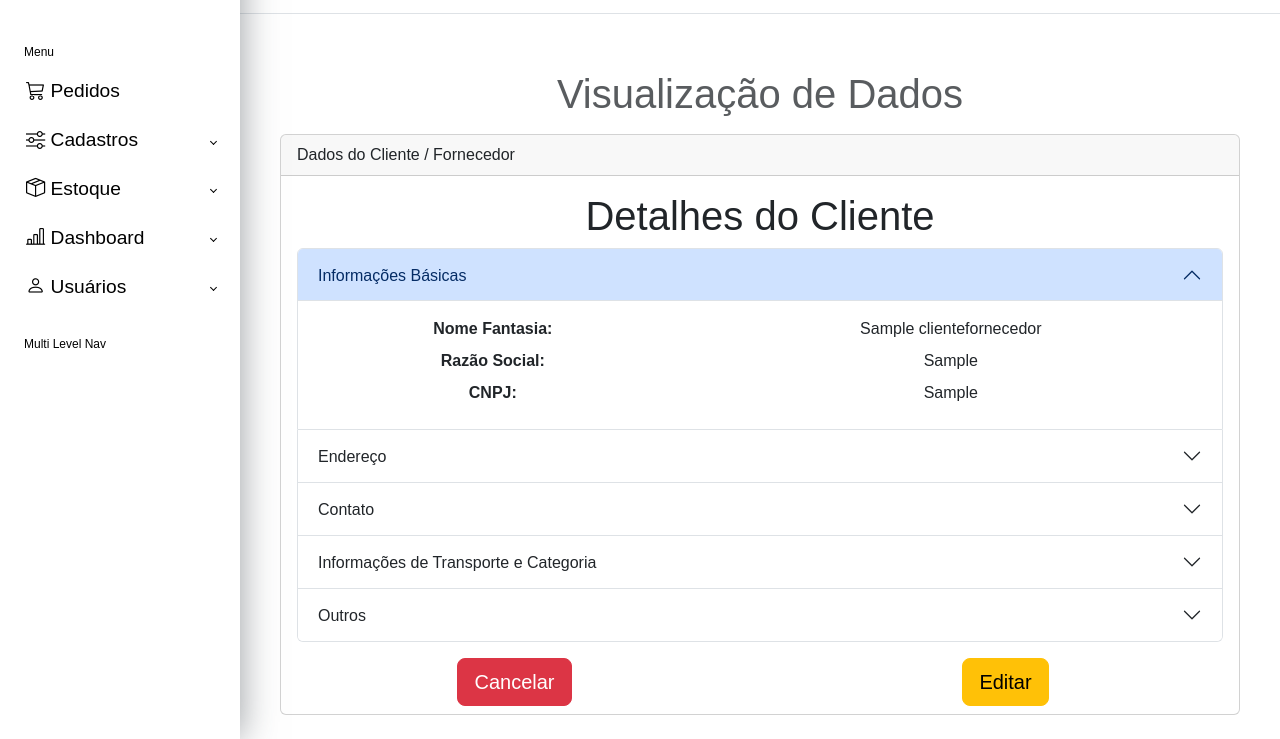
After one commit to dev-alternativa/dev_django, a Django app: page /cliente_fornecedor/1/detail/ in a window 1280 px wide. The commit adds this page. Shown: the part 78-817 px from the top of the page. Run offline with Django 5.2, Linux system fonts and the light colour scheme; tables that the repository leaves empty hold one stand-in row (values such as "Sample post").

Commit message:
Refatoração, inclusão de campo de busca nos cadastros, inclusão da View de detalhes do cliente

```diff
--- a/cadastro/static/js/misc.js
+++ b/cadastro/static/js/cadastro_misc.js
@@ -23,4 +23,10 @@ $(document).ready( () => {
   }
   $('#id_largura, #id_comprimento').on('input', calculaArea);
   $('#id_tipo_categoria').on('change', calculaArea);
+
 });
+
+// Ativa tooltip
+$(document).ready(function(){
+  $('[data-toggle="tooltip"]').tooltip();
+});
--- /dev/null
+++ b/cadastro/templates/cliente_fornecedor/visualizar_cliente.html
@@ -0,0 +1,221 @@
+{% extends "base.html" %}
+{% load static %}
+
+{% block title %}Visualizar Cliente / Fornecedor{% endblock %}
+
+{% block content %}
+
+
+<div class="container mt-5">
+    <h1 class="text-body-secondary text-center mb-3">Visualização de Dados</h1>
+    <div class="card">
+        <div class="card-header">
+            Dados do Cliente / Fornecedor
+        </div>
+        <div class="card-body text-center">
+            <h1>Detalhes do Cliente</h1>
+
+            <div class="accordion" id="accordionClientData">
+                <!-- Informações Básicas -->
+                <div class="accordion-item">
+                    <div class="accordion-header" id="headingOne">
+                        <h2 class="mb-0">
+                            <button class="accordion-button" type="button" data-bs-toggle="collapse" data-bs-target="#panelsStayOpen-collapseOne" aria-expanded="true" aria-controls="panelsStayOpen-collapseOne">
+                                Informações Básicas
+                            </button>
+                        </h2>
+                    </div>
+                    <div id="panelsStayOpen-collapseOne" class="accordion-collapse collapse show" aria-labelledby="headingOne" data-parent="#accordionClientData">
+                        <div class="card-body">
+                            <div class="row mb-2">
+                                <div class="col-sm-5"><strong>Nome Fantasia:</strong></div>
+                                <div class="col-sm-7">{{ object.nome_fantasia }}</div>
+                            </div>
+                            <div class="row mb-2">
+                                <div class="col-sm-5"><strong>Razão Social:</strong></div>
+                                <div class="col-sm-7">{{ object.razao_social }}</div>
+                            </div>
+                            <div class="row mb-2">
+                                <div class="col-sm-5"><strong>CNPJ:</strong></div>
+                                <div class="col-sm-7">{{ object.cnpj }}</div>
+                            </div>
+                        </div>
+                    </div>
+                </div>
+
+                <!-- Endereço -->
+                <div class="accordion-item">
+                    <div class="accordion-header" id="headingTwo">
+                        <h2 class="mb-0">
+                            <button class="accordion-button collapsed" type="button" data-bs-toggle="collapse" data-bs-target="#panelsStayOpen-collapseTwo" aria-expanded="false" aria-controls="panelsStayOpen-collapseTwo">
+                                Endereço
+                            </button>
+                        </h2>
+                    </div>
+                    <div id="panelsStayOpen-collapseTwo" class="accordion-collapse collapse" aria-labelledby="headingTwo" data-parent="#accordionClientData">
+                        <div class="card-body">
+                            <div class="row mb-2">
+                                <div class="col-sm-5"><strong>Cidade:</strong></div>
+                                <div class="col-sm-7">{{ object.cidade }}</div>
+                            </div>
+                            <div class="row mb-2">
+                                <div class="col-sm-5"><strong>Estado:</strong></div>
+                                <div class="col-sm-7">{{ object.estado }}</div>
+                            </div>
+                            <div class="row mb-2">
+                                <div class="col-sm-5"><strong>Endereço:</strong></div>
+                                <div class="col-sm-7">{{ object.endereco }}</div>
+                            </div>
+                            <div class="row mb-2">
+                                <div class="col-sm-5"><strong>Bairro:</strong></div>
+                                <div class="col-sm-7">{{ object.bairro }}</div>
+                            </div>
+                            <div class="row mb-2">
+                                <div class="col-sm-5"><strong>Complemento:</strong></div>
+                                <div class="col-sm-7">{{ object.complemento }}</div>
+                            </div>
+                            <div class="row mb-2">
+                                <div class="col-sm-5"><strong>Número:</strong></div>
+                                <div class="col-sm-7">{{ object.numero }}</div>
+                            </div>
+                            <div class="row mb-2">
+                                <div class="col-sm-5"><strong>CEP:</strong></div>
+                                <div class="col-sm-7">{{ object.cep }}</div>
+                            </div>
+                        </div>
+                    </div>
+                </div>
+
+                <!-- Contato -->
+                <div class="accordion-item">
+                    <div class="accordion-header" id="headingThree">
+                        <h2 class="mb-0">
+                            <button class="accordion-button collapsed" type="button" data-bs-toggle="collapse" data-bs-target="#panelsStayOpen-collapseThree" aria-expanded="false" aria-controls="panelsStayOpen-collapseThree">
+                                Contato
+                            </button>
+                        </h2>
+                    </div>
+                    <div id="panelsStayOpen-collapseThree" class="accordion-collapse collapse" aria-labelledby="headingThree" data-parent="#accordionClientData">
+                        <div class="card-body">
+                            <div class="row mb-2">
+                                <div class="col-sm-5"><strong>Telefone:</strong></div>
+                                <div class="col-sm-7">({{ object.ddd }}) {{ object.telefone }}</div>
+                            </div>
+                            <div class="row mb-2">
+                                <div class="col-sm-5"><strong>Email:</strong></div>
+                                <div class="col-sm-7">{{ object.email }}</div>
+                            </div>
+                            <div class="row mb-2">
+                                <div class="col-sm-5"><strong>Nome do Contato:</strong></div>
+                                <div class="col-sm-7">{{ object.nome_contato }}</div>
+                            </div>
+                        </div>
+                    </div>
+                </div>
+
+                <!-- Informações de Transporte e Categoria -->
+                <div class="accordion-item">
+                    <div class="accordion-header" id="headingFour">
+                        <h2 class="mb-0">
+                            <button class="accordion-button collapsed" type="button" data-bs-toggle="collapse" data-bs-target="#panelsStayOpen-collapseFour" aria-expanded="false" aria-controls="panelsStayOpen-collapseFour">
+                                Informações de Transporte e Categoria
+                            </button>
+                        </h2>
+                    </div>
+                    <div id="panelsStayOpen-collapseFour" class="accordion-collapse collapse" aria-labelledby="headingFour" data-parent="#accordionClientData">
+                        <div class="card-body">
+                            <div class="row mb-2">
+                                <div class="col-sm-5"><strong>Tipo de Frete:</strong></div>
+                                <div class="col-sm-7">{{ object.tipo_frete }}</div>
+                            </div>
+                            <div class="row mb-2">
+                                <div class="col-sm-5"><strong>Taxa de Frete:</strong></div>
+                                <div class="col-sm-7">{{ object.taxa_frete }}</div>
+                            </div>
+                            <div class="row mb-2">
+                                <div class="col-sm-5"><strong>Cliente Transportadora:</strong></div>
+                                <div class="col-sm-7">{{ object.cliente_transportadora }}</div>
+                            </div>
+                            <div class="row mb-2">
+                                <div class="col-sm-5"><strong>Prazo:</strong></div>
+                                <div class="col-sm-7">{{ object.prazo }}</div>
+                            </div>
+                            <div class="row mb-2">
+                                <div class="col-sm-5"><strong>Categoria:</strong></div>
+                                <div class="col-sm-7">{{ object.categoria }}</div>
+                            </div>
+                        </div>
+                    </div>
+                </div>
+
+                <!-- Outros -->
+                <div class="accordion-item">
+                    <div class="accordion-header" id="headingFive">
+                        <h2 class="mb-0">
+                            <button class="accordion-button collapsed" type="button" data-bs-toggle="collapse" data-bs-target="#panelsStayOpen-collapseFive" aria-expanded="false" aria-controls="panelsStayOpen-collapseFive">
+                                Outros
+                            </button>
+                        </h2>
+                    </div>
+                    <div id="panelsStayOpen-collapseFive" class="accordion-collapse collapse" aria-labelledby="headingFive" data-parent="#accordionClientData">
+                        <div class="card-body">
+                            <div class="row mb-2">
+                                <div class="col-sm-5"><strong>Inscrição Estadual:</strong></div>
+                                <div class="col-sm-7">{{ object.inscricao_estadual }}</div>
+                            </div>
+                            <div class="row mb-2">
+                                <div class="col-sm-5"><strong>Limite de Crédito:</strong></div>
+                                <div class="col-sm-7">{{ object.limite_credito }}</div>
+                            </div>
+                            <div class="row mb-2">
+                                <div class="col-sm-5"><strong>Contribuinte:</strong></div>
+                                <div class="col-sm-7">{{ object.contribuinte }}</div>
+                            </div>
+                            <div class="row mb-2">
+                                <div class="col-sm-5"><strong>Tag Cliente:</strong></div>
+                                <div class="col-sm-7">{{ object.tag_cliente }}</div>
+                            </div>
+                            <div class="row mb-2">
+                                <div class="col-sm-5"><strong>Tag Fornecedor:</strong></div>
+                                <div class="col-sm-7">{{ object.tag_fornecedor }}</div>
+                            </div>
+                            <div class="row mb-2">
+                                <div class="col-sm-5"><strong>Tag Cadastro Omie COM:</strong></div>
+                                <div class="col-sm-7">{{ object.tag_cadastro_omie_com }}</div>
+                            </div>
+                            <div class="row mb-2">
+                                <div class="col-sm-5"><strong>Tag Cadastro Omie IND:</strong></div>
+                                <div class="col-sm-7">{{ object.tag_cadastro_omie_ind }}</div>
+                            </div>
+                            <div class="row mb-2">
+                                <div class="col-sm-5"><strong>Tag Cadastro Omie PRE:</strong></div>
+                                <div class="col-sm-7">{{ object.tag_cadastro_omie_pre }}</div>
+                            </div>
+                            <div class="row mb-2">
+                                <div class="col-sm-5"><strong>Tag Cadastro Omie MRX:</strong></div>
+                                <div class="col-sm-7">{{ object.tag_cadastro_omie_mrx }}</div>
+                            </div>
+                            <div class="row mb-2">
+                                <div class="col-sm-5"><strong>Tag Cadastro Omie FLX:</strong></div>
+                                <div class="col-sm-7">{{ object.tag_cadastro_omie_flx }}</div>
+                            </div>
+                            <div class="row mb-2">
+                                <div class="col-sm-5"><strong>Tag Cadastro Omie SRV:</strong></div>
+                                <div class="col-sm-7">{{ object.tag_cadastro_omie_srv }}</div>
+                            </div>
+                        </div>
+                    </div>
+                </div>
+            </div>
+        </div>
+        <div class="row mb-2 text-center">
+            <div class='col-md-6'>
+                <a href="{% url 'cliente_fornecedor' %}" class="btn btn-danger btn-lg">Cancelar</a>
+            </div>
+            <div class='col-md-6'>
+                <a href="{% url 'update_cliente_fornecedor' object.pk %}" class="btn btn-warning btn-lg btn-view">Editar</a>
+            </div>
+        </div>
+</div>
+
+{% endblock content %}
--- a/cadastro/templates/produto/home_produto.html
+++ b/cadastro/templates/produto/home_produto.html
@@ -5,7 +5,11 @@
     <div class='btn-group top-buttons space_from_margin' role="group" aria-label="Grupo de botões">
         <a href="{% url 'add_produto' %}" class="btn btn-outline-primary">
             <i class="bi bi-plus-lg"></i>
-                Adicionar Tipo de Produto
+            Adicionar Produto
+        </a>
+        <a href="{% url 'importar_produto' %}" class="btn btn-outline-success">
+            <i class="bi-box-arrow-in-left"></i>
+            Importar de Planilha Excel
         </a>
     </div>
     <div class="space_from_margin">
--- a/cadastro/templates/produto/produto.html
+++ b/cadastro/templates/produto/produto.html
@@ -7,7 +7,7 @@
     <div class="container">
         <div class="row">
             <div class="col-lg-12">
-                <h1 class="text-body-secondary text-center mb-3">Tipo de produtos</h1>
+                <h1 class="text-body-secondary text-center mb-3">Produtos</h1>
                 <!-- Exibir mensagens de inclusão ou erro -->
                 {% if messages %}
                   <div class="messages">
--- a/cadastro/templates/transportadora/adicionar_transportadora.html
+++ b/cadastro/templates/transportadora/adicionar_transportadora.html
@@ -9,7 +9,6 @@
         <div class="row">
           <div class="col-lg-12">
             <h1 class="text-body-secondary text-center mb-3">Transportadora</h1>
-
             <div class="card">
                 <div class="card-header">
                     Adicionar Nova Transportadora
--- a/cadastro/templates/transportadora/update_transportadora.html
+++ b/cadastro/templates/transportadora/update_transportadora.html
@@ -26,5 +26,5 @@
 </div>
 {% endblock  %}
 {% block extra_scripts %}
-<script src="{% static 'js/mask.js' %}"></script>
+  <script src="{% static 'js/mask.js' %}"></script>
 {% endblock %}
--- a/cadastro/urls.py
+++ b/cadastro/urls.py
@@ -13,7 +13,8 @@ urlpatterns = [
     path("cliente_fornecedor/", ClienteFornecedorListView.as_view(), name="cliente_fornecedor"),
     path("cliente_fornecedor/adicionar/", ClienteFornecedorNovoView.as_view(), name= "add_cliente_fornecedor"),
     path("cliente_fornecedor/<int:pk>/update/", ClienteFornecedorUpdateView.as_view(), name="update_cliente_fornecedor"),
-    path("cliente_fornecedor/<int:pk>/delete", ClienteFornecedorDeleteView.as_view(), name="delete_cliente_fornecedor"),
+    path("cliente_fornecedor/<int:pk>/delete/", ClienteFornecedorDeleteView.as_view(), name="delete_cliente_fornecedor"),
+    path("cliente_fornecedor/<int:pk>/detail/", ClienteFornecedorDetailView.as_view(), name="detail_cliente_fornecedor"),
 
     # Coordenadas
     path("coordenada/", ConfCoordListView.as_view(), name="coordenada"),
@@ -46,11 +47,11 @@ urlpatterns = [
     # path("sub_categoria/<int:pk>/delete/", SubCategoriaDeleteView.as_view(), name="delete_sub_categoria"),
 
     # Transportadora
-    path("transportadora/", TransportadoraView.as_view(), name="transportadora"),
+    path("transportadora/", TransportadoraListView.as_view(), name="transportadora"),
     path("transportadora/adicionar/", TransportadoraNovaView.as_view(), name="add_transportadora"),
     path("transportadora/<int:pk>/update/", TransportadoraUpdateView.as_view(), name="update_transportadora"),
     path("transportadora/<int:pk>/delete/", TransportadoraDeleteView.as_view(), name="delete_transportadora"),
-
+    path("transportadora/<int:pk>/detail/", TransportadoraDetailView.as_view(), name="detail_transportadora"),
     # Tipo Frete
     # path("tipo_frete/", TipoFreteView.as_view(), name="tipo_frete"),
     # path("tipo_frete/adicionar", TipoFreteNovoView.as_view(), name="add_tipo_frete"),
--- a/cadastro/views.py
+++ b/cadastro/views.py
@@ -1,9 +1,8 @@
 from pyexpat.errors import messages
 from django.db.models import Q
-from django.shortcuts import render, redirect
 from django.urls import reverse, reverse_lazy
 from django.contrib import messages
-from django.views.generic import TemplateView, CreateView, UpdateView, ListView, DeleteView
+from django.views.generic import TemplateView, CreateView, UpdateView, ListView, DeleteView, DetailView
 from .forms import CategoriaForm, ClienteFornecedorForm, CoordenadaForm, LoteForm, TransportadoraForm, UnidadeForm, PrazoForm, ProdutoForm
 from .models import Categoria, ClienteFornecedor, ConfCoordenada, Lote, Prazo, Produto, Transportadora, Unidade
 
@@ -77,6 +76,17 @@ class CategoriaListView(ListView):
   template_name = 'categoria/categoria.html'
   context_object_name = 'itens_categoria'
 
+  def get_queryset(self):
+    queryset = super().get_queryset()
+    search = self.request.GET.get('search')
+    if search:
+      search_terms = search.split()
+      query = Q()
+      for term in search_terms:
+        query |= Q(nome__icontains=term)
+      queryset = queryset.filter(query).distinct()
+    return queryset
+
 
 class ClienteFornecedorListView(ExibirCNPJCPFFormatado, ListView):
   model = ClienteFornecedor
@@ -116,13 +126,32 @@ class PrazoListView(ListView):
   paginate_by = 50
   ordering = '-dt_criacao'
 
+  def get_queryset(self):
+      queryset = super().get_queryset()
+      search = self.request.GET.get('search')
+      if search:
+        search_terms = search.split()
+        query = Q()
+        for term in search_terms:
+          query |= Q(descricao__icontains=term) | Q(parcelas__icontains=term)
+        queryset = queryset.filter(query).distinct()
+      return queryset
 
 class ProductListView(ListView):
   model = Produto
   template_name = 'produto/produto.html'
   context_object_name = 'itens_produto'
 
-
+  def get_queryset(self):
+    queryset = super().get_queryset()
+    search = self.request.GET.get('search')
+    if search:
+      search_terms = search.split()
+      query = Q()
+      for term in search_terms:
+        query |= Q(tipo_categoria__icontains=term) | Q(nome_produto__icontains=term) | Q(m_quadrado__icontains=term)
+      queryset = queryset.filter(query).distinct()
+    return queryset
 
 # class SubCategoriaListView(ListView):
 #   model = SubCategoria
@@ -130,12 +159,24 @@ class ProductListView(ListView):
 #   context_object_name = 'itens_sub_categoria'
 
 
-class TransportadoraView(ExibirCNPJCPFFormatado, ListView):
+class TransportadoraListView(ExibirCNPJCPFFormatado, ListView):
   model = Transportadora
   template_name = 'transportadora/transportadora.html'
   context_object_name = 'itens_transportadora'
   paginate_by = 30
   ordering = '-dt_criacao'
+
+  def get_queryset(self):
+      queryset = super().get_queryset()
+      search = self.request.GET.get('search')
+      if search:
+        search_terms = search.split()
+        query = Q()
+        for term in search_terms:
+          query |= Q(nome__icontains=term) | Q(cnpj__icontains=term)
+        queryset = queryset.filter(query).distinct()
+      return queryset
+
 
 
 class UnidadeListView(ListView):
@@ -365,3 +406,14 @@ class UnidadeDeleteView(DeleteSuccessMessageMixin, DeleteView):
   model = Unidade
   template_name = 'unidade/delete_unidade.html'
   success_url = reverse_lazy("unidade")
+
+
+# *********** VISUALIZAÇÃO DE ITENS ***********
+class TransportadoraDetailView(DetailView):
+  model = Transportadora
+  template_name = 'transportadora/visualizar_transportadora.html'
+
+
+class ClienteFornecedorDetailView(DetailView):
+  model = ClienteFornecedor
+  template_name =  'cliente_fornecedor/visualizar_cliente.html'
```
Also changed, not shown: cadastro/forms.py (+13 -10 lines), cadastro/templates/categoria/lista_categoria.html (+18 -2 lines), cadastro/templates/cliente_fornecedor/lista_cliente_fornecedor.html (+16 -3 lines), cadastro/templates/conf_coordenada/lista_coordenada.html (+8 -2 lines), cadastro/templates/prazo/lista_prazo.html (+15 -0 lines), cadastro/templates/produto/lista_produto.html (+19 -0 lines), cadastro/templates/transportadora/delete_transportadora.html (+4 -4 lines), cadastro/templates/transportadora/lista_transportadora.html (+27 -2 lines), cadastro/templates/lote/lote.html (line endings or trailing spaces), control_stock/static/js/stock_misc.js (renamed from control_stock/static/js/misc.js). Lines whose indentation alone changed are shown as unchanged.
